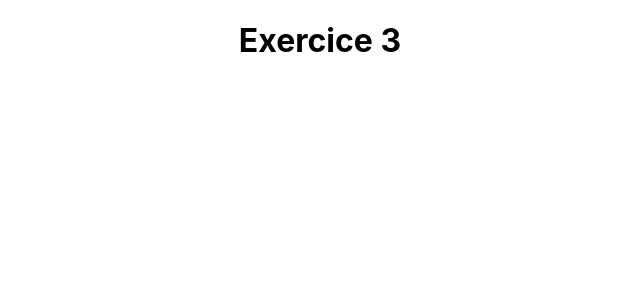
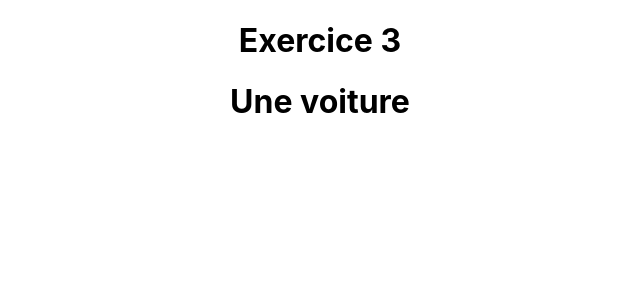
Before and after one commit to PORaymond/formatif_03_correctio_q_03, a React (Create React App) app: page / in a window 1280 px wide. Shown: the top 300 px of the page, without its empty margins (320-960 px from the left). Built offline with nearby package versions, Linux system fonts and the light colour scheme; the HTML template or start-up script is replaced by a standard one.

Commit message:
ajouter car dans App

```diff
--- a/src/App.js
+++ b/src/App.js
@@ -1,6 +1,7 @@
 
 import './App.css';
 import {Component} from "react";
+import Car from "./Car";
 
 class App extends Component {
   render() {
@@ -9,6 +10,7 @@ class App extends Component {
   return (
     <div className="App">
       <h1>Exercice 3</h1>
+      <Car />
     </div>
   );
   }
```
